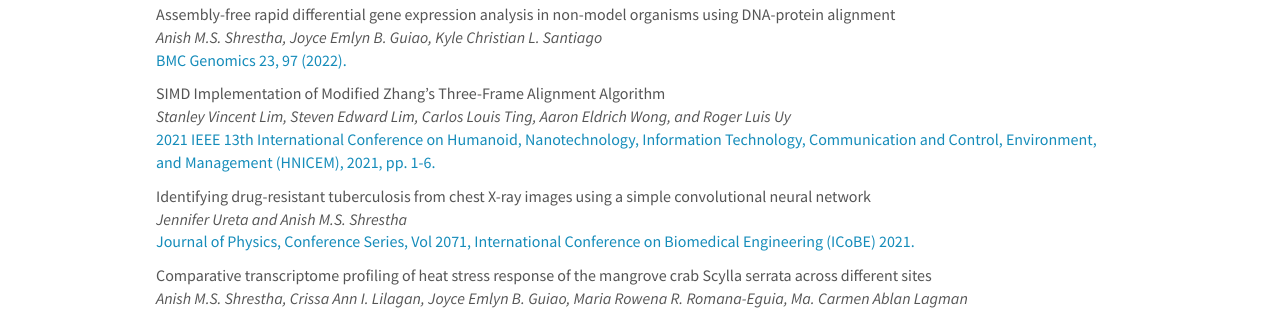
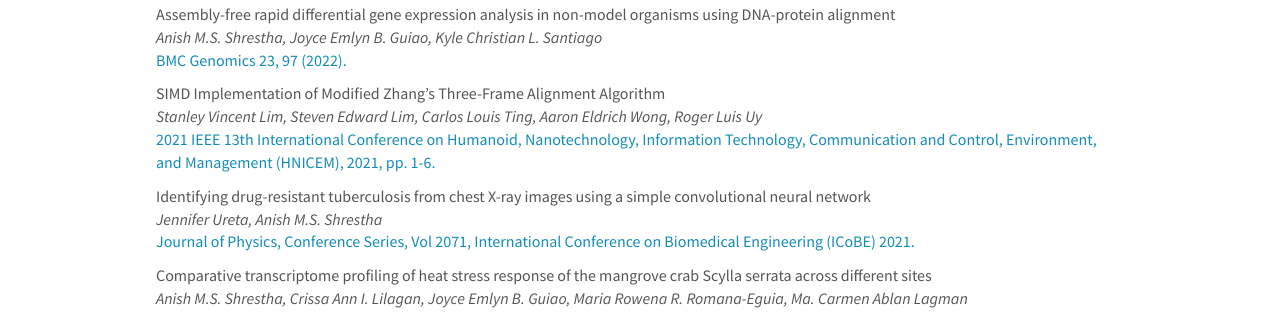
Before and after one commit to bioinfodlsu/bioinfodlsu.github.io, a Jekyll site: the page built from _pages/publications.md, in a window 1280 px wide and 900 px high. Shown: the part 290-603 px from the top of the window. Built offline with Jekyll 4.4.1, drawn with Linux system fonts in a browser that asks for light colours; nearby versions of some CDN libraries.

Commit message:
Update publist.yml

```diff
--- a/_data/publist.yml
+++ b/_data/publist.yml
@@ -37,7 +37,7 @@
 - title: "SIMD Implementation of Modified Zhang’s Three-Frame Alignment Algorithm"
   image:
   description:
-  authors: Stanley Vincent Lim, Steven Edward Lim, Carlos Louis Ting, Aaron Eldrich Wong, and Roger Luis Uy
+  authors: Stanley Vincent Lim, Steven Edward Lim, Carlos Louis Ting, Aaron Eldrich Wong, Roger Luis Uy
   link:
     url: https://ieeexplore.ieee.org/abstract/document/9731997
     display: 2021 IEEE 13th International Conference on Humanoid, Nanotechnology, Information Technology, Communication and Control, Environment, and Management (HNICEM), 2021, pp. 1-6.
@@ -46,7 +46,7 @@
 - title: "Identifying drug-resistant tuberculosis from chest X-ray images using a simple convolutional neural network"
   image:
   description:
-  authors: Jennifer Ureta and Anish M.S. Shrestha
+  authors: Jennifer Ureta, Anish M.S. Shrestha
   link:
     url: https://iopscience.iop.org/article/10.1088/1742-6596/2071/1/012001
     display: Journal of Physics, Conference Series, Vol 2071, International Conference on Biomedical Engineering (ICoBE) 2021.
```
